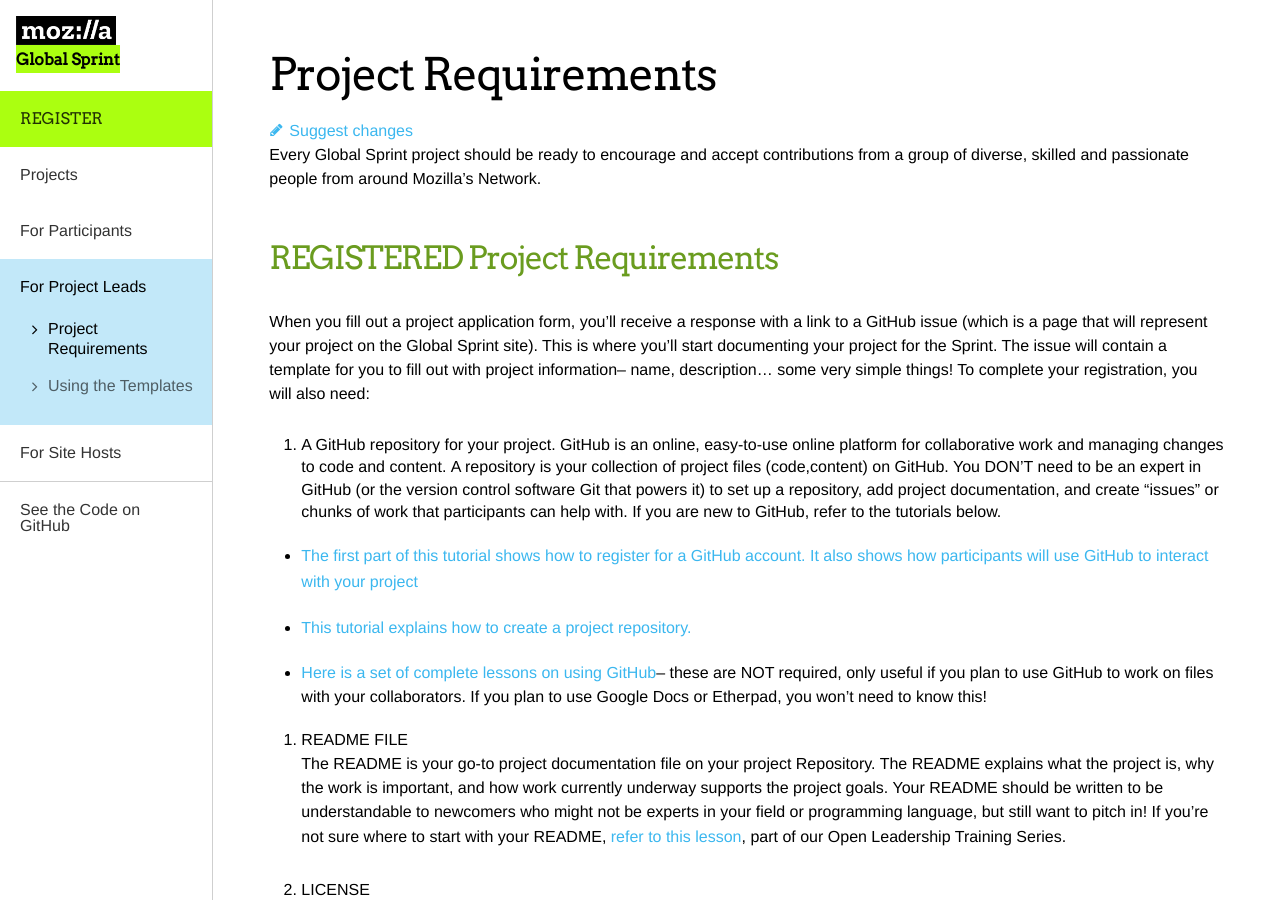
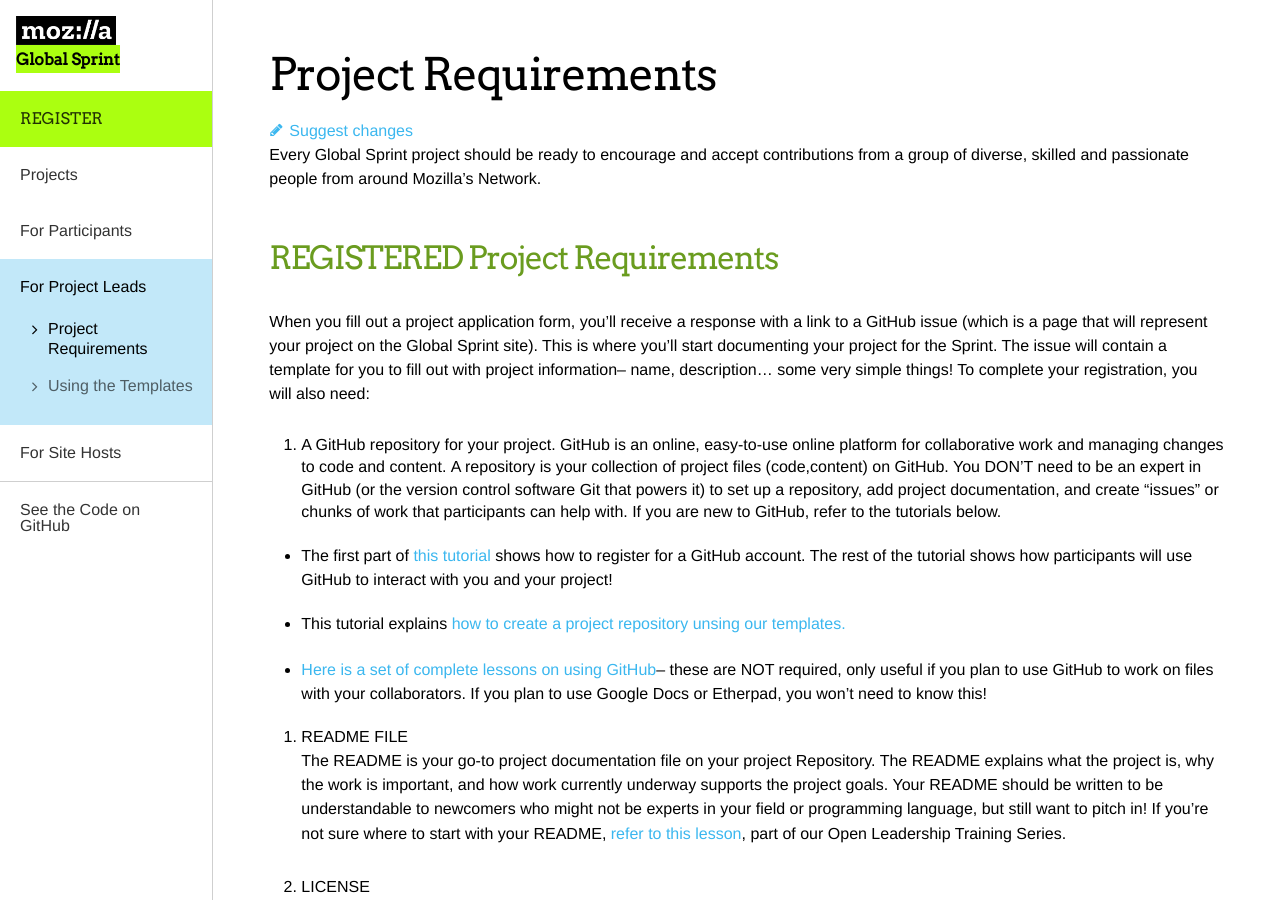
Before and after one commit to mozilla/global-sprint, a Jekyll site: the page built from _articles/project-lead/project-requirements.md, in a window 1280 px wide and 900 px high. Built offline with Jekyll 4.4.1, drawn with Linux system fonts in a browser that asks for light colours; comment, search, counter and statistics services are not loaded.

Commit message:
Update project-requirements.md

```diff
--- a/_articles/project-lead/project-requirements.md
+++ b/_articles/project-lead/project-requirements.md
@@ -11,8 +11,8 @@ When you fill out a project application form, you'll receive a response with a l
 1. A **GitHub repository for your project.**
 GitHub is an online, easy-to-use online platform for collaborative work and managing changes to code and content. **A repository is your collection of project files (code,content) on GitHub.** You DON'T need to be an expert in GitHub (or the version control software Git that powers it) to set up a repository, add project documentation, and create "issues" or chunks of work that participants can help with. If you are new to GitHub, refer to the tutorials below.
 
-* [The first part of this tutorial shows how to register for a GitHub account. It also shows how participants will use GitHub to interact with your project](https://www.youtube.com/watch?time_continue=4&v=N4Bl54_Xxis)
-* [This tutorial explains how to create a project repository.](https://mozilla.github.io/global-sprint/project-lead/templates/)
+* The first part of [this tutorial](https://www.youtube.com/watch?time_continue=4&v=N4Bl54_Xxis) shows how to register for a GitHub account. The rest of the tutorial shows how participants will use GitHub to interact with you and your project!
+* This tutorial explains [how to create a project repository unsing our templates.](https://mozilla.github.io/global-sprint/project-lead/templates/)
 * [Here is a set of complete lessons on using GitHub](https://mozilla.github.io/open-leadership-training-series/articles/get-your-project-online/introducing-github-for-collaborative-work-and-version-control/)-- these are NOT required, only useful if you plan to use GitHub to work on files with your collaborators. If you plan to use Google Docs or Etherpad, you won't need to know this!
 
 2. **README FILE**
```
